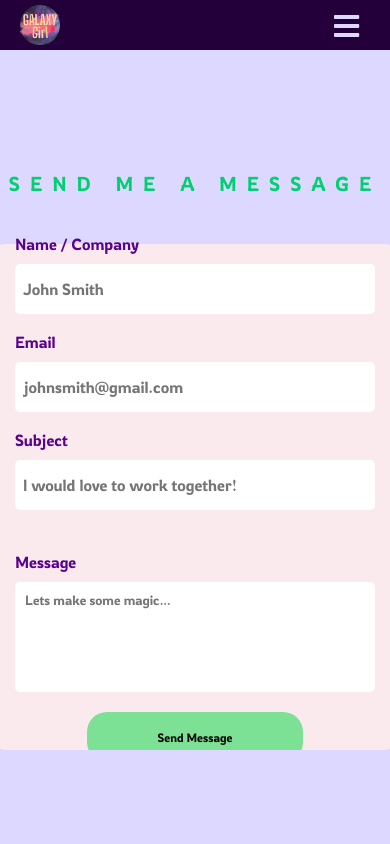
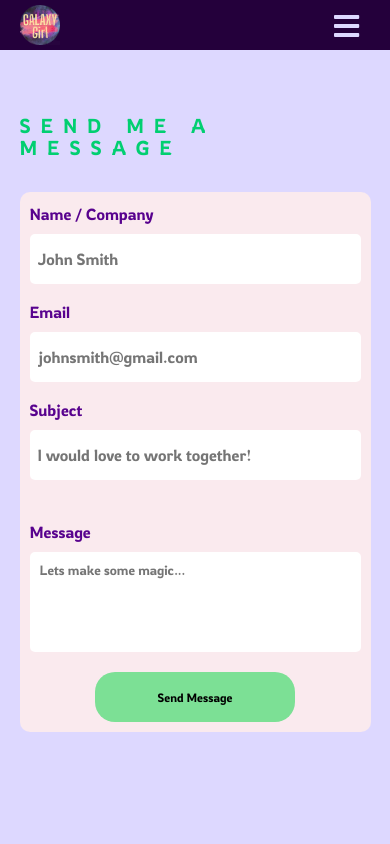
Before and after one commit to joshuabarua/galaxy-girl-vite, a React (Vite) app: page /contact in a window 390 px wide. Shown: the top 844 px of the page. Built offline with nearby package versions, Linux system fonts and the light colour scheme.

Commit message:
Contact page changes  and playsinLine add to video

```diff
--- a/src/components/Homepage/heroSection/HeroSection.jsx
+++ b/src/components/Homepage/heroSection/HeroSection.jsx
@@ -20,6 +20,7 @@ const HeroSection = () => {
       <div className="hero-bg">
         <video
           className="video-bg"
+          playsInline
           ref={vidRef}
           muted
           autoPlay={true}
--- a/src/pages/contact/Contact.jsx
+++ b/src/pages/contact/Contact.jsx
@@ -95,8 +95,7 @@ const Contact = () => {
   }, [lottieResult, secondsLeft]);
 
   return (
-    <>
-      <div>
+    <div className="contactPage">
       <Box className="contactBody">
         <Box className="contactOverlay">
           <div className="titleMsgText">
@@ -153,7 +152,7 @@ const Contact = () => {
                   </Stack>
                 </Stack>
 
-                  <Stack className="flexCol inputGroup">
+                <Stack className="flexCol inputGroup2">
                   <Stack
                     className="inputStack flexCol"
                     gap={1}
@@ -179,7 +178,7 @@ const Contact = () => {
           </Box>
         </Box>
       </Box>
-      </div>
+
       {result && lottieResult && (
         <div className="modal">
           <div className="submittedForm">
@@ -195,7 +194,7 @@ const Contact = () => {
           </div>
         </div>
       )}
-    </>
+    </div>
   );
 };
 
--- a/src/pages/contact/contact.css
+++ b/src/pages/contact/contact.css
@@ -6,21 +6,20 @@
     align-items: center;
     justify-content: center;
     width: 100vw;
-    height: 90vh;
-    overflow-x: hidden;
+    height: 100vh;
+    overflow: hidden;
 }
 
 .contactOverlay {
-    margin-top: 80px;
     display: flex;
     flex-direction: column;
     align-items: center;
     justify-content: space-evenly;
     gap: 50px;
-    overflow-x: hidden;
+    overflow: hidden;
     width: 70%;
     max-width: 1200px;
-    min-width: 500px;
+    min-width: 400px;
 }
 
 .titleMsgText {
@@ -45,30 +44,35 @@
     background-color: hsl(347, 62%, 95%);
     width: 100%;
     max-width: 800px;
-    height: 60vh;
-    min-height: 600px;
     padding: 50px;
 }
 
 .form-container form {
     display: flex;
-    justify-content: center;
+    justify-content: flex-start !important;
     align-items: center;
     flex-direction: column;
     gap: 20px;
     height: 100%;
     width: 100%;
-    min-height: 550px;
 }
 
 .inputStack {
     width: 100%;
     height: 100%;
+    max-height: 150px;
 }
 
 .inputGroup {
     width: 100%;
     height: 100%;
+    max-height: 300px;
+}
+
+.inputGroup2 {
+    width: 100%;
+    height: 100%;
+    max-height: 200px;
 }
 
 .form-label {
@@ -93,14 +97,14 @@
 .form-textarea {
     border: 0;
     min-height: 100px;
+    max-height: 250px;
     padding: 10px;
     color: #2a292c;
     background-color: white;
     border-radius: 5px;
     resize: none;
     width: 100%;
-    height: 100%;
-    max-height: 400px;
+
     color: rgb(88, 2, 142);
 }
 
@@ -191,6 +195,11 @@ form button:hover {
     border-radius: 5px;
 }
 
+.flexCol {
+    justify-content: flex-start !important;
+    max-height: 450px;
+}
+
 /* * {
   background: #000 !important;
   color: #0f0 !important;
@@ -198,18 +207,21 @@ form button:hover {
 } */
 
 @media screen and (max-width: 1000px) {
+    .contactPage {
+    }
+
     .contactBody {
         height: 100vh;
     }
 
     .contactOverlay {
-        margin-top: 100px;
         gap: 30px;
+        min-width: 300px;
     }
 
     .titleMsgText {
         min-width: 200px;
-        height: 60px;
+        height: 50px;
     }
 
     .titleMsgText > h1 {
@@ -217,36 +229,29 @@ form button:hover {
     }
 
     .form-container {
-        max-height: 700px;
-        min-height: 500px;
-        min-width: 300px;
-        max-width: 400px;
-        padding: 15px;
+        padding: 10px;
     }
 }
 
 @media screen and (max-width: 500px) {
     .contactOverlay {
-        margin-top: 60px;
-
+        width: 90%;
         .form-container {
+            height: 100%;
             padding: 10px;
         }
 
         .form-container form {
-            padding: 10px;
-        }
-
-        .flexCol {
         }
     }
 }
 
 @media screen and (min-height: 781px) and (min-height: 1080px) {
-    .contactBody {
-        height: 90vh;
-    }
 }
 
 @media screen and (min-height: 300px) and(max-height: 780px) {
+    .contactBody {
+        margin-top: 100px;
+        height: 100vh;
+    }
 }
--- a/src/pages/index.jsx
+++ b/src/pages/index.jsx
@@ -1,12 +1,15 @@
-import React from 'react';
-import HeroSection from '../components/Homepage/heroSection/HeroSection';
-import InfoSection from '../components/Homepage/infoSection/InfoSection';
-import Slider from '../components/slider/Slider';
-import {aboutObjOne, servicesObj} from '../components/Homepage/infoSection/data';
+import React from "react";
+import HeroSection from "../components/Homepage/heroSection/HeroSection";
+import InfoSection from "../components/Homepage/infoSection/InfoSection";
+import Slider from "../components/slider/Slider";
+import {
+  aboutObjOne,
+  servicesObj,
+} from "../components/Homepage/infoSection/data";
 
 const Home = () => {
   return (
-		<div style={{scrollBehavior: 'smooth'}}>
+    <div className="home" style={{ scrollBehavior: "smooth" }}>
       <HeroSection />
       <InfoSection {...aboutObjOne} />
       <Slider />
```
Also changed, not shown: src/App.jsx (+18 -16 lines). Lines whose indentation alone changed are shown as unchanged.
